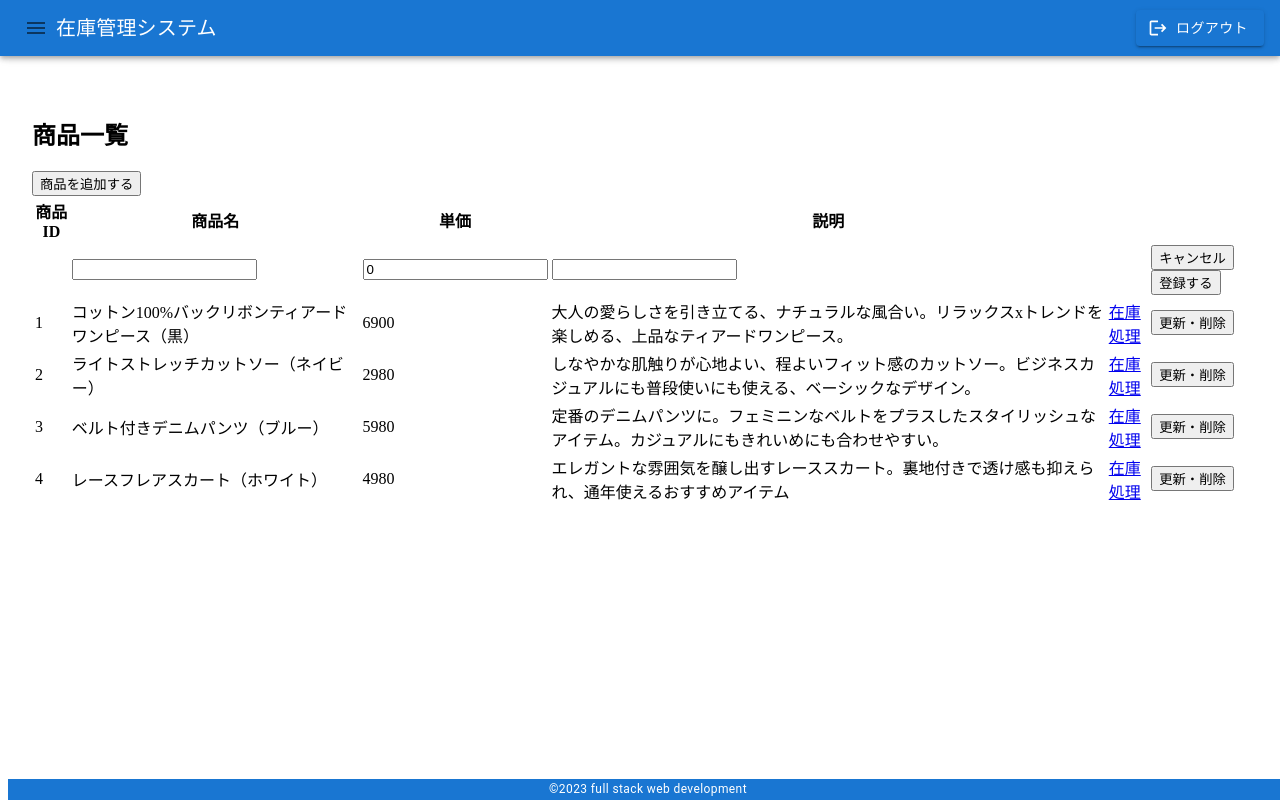
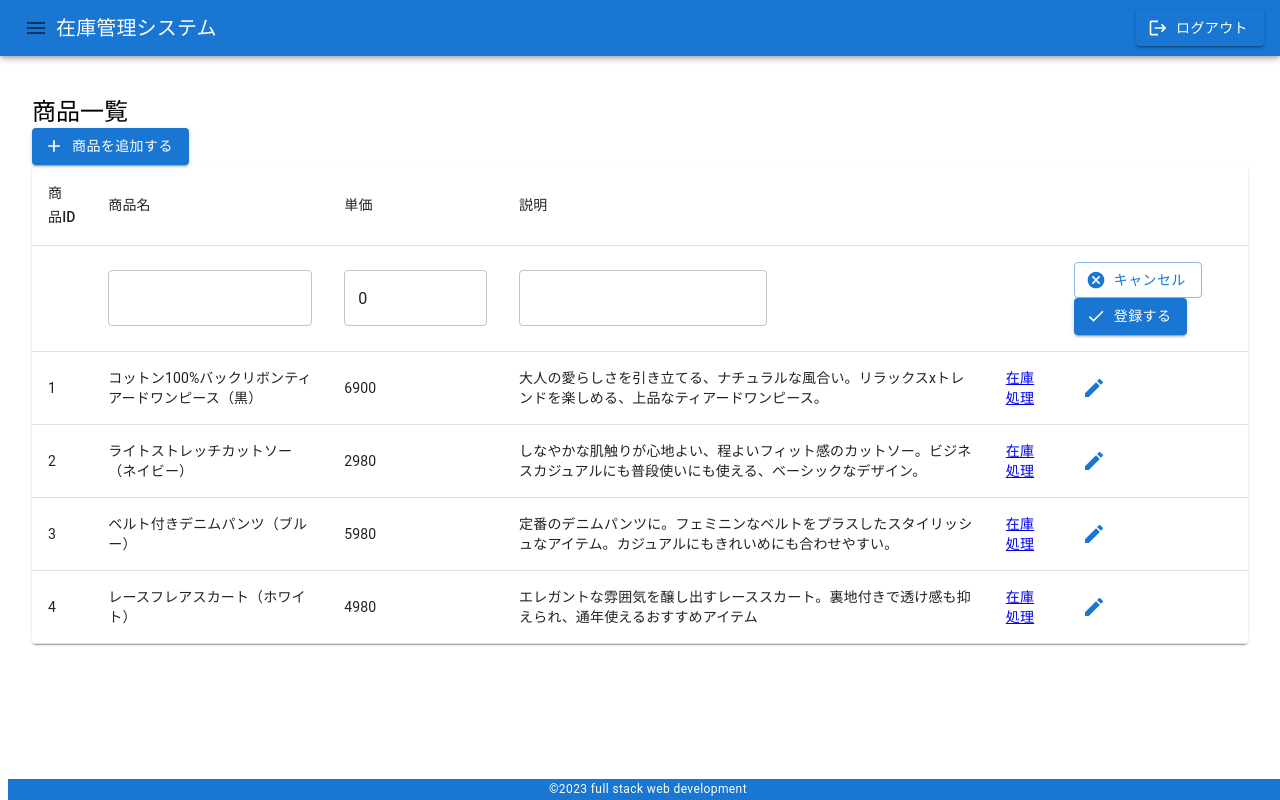
Before and after one commit to takumi-ya/writing-full-stack-web-devlopment, a Next.js app in the folder frontend/: page /inventory/products in a window 1280 px wide. Both pictures are taken after a click on the button "商品を追加する". Built offline with nearby package versions, Linux system fonts and the light colour scheme.

Commit message:
Refactor product list page to use Material Design components

```diff
--- a/frontend/app/inventory/products/page.tsx
+++ b/frontend/app/inventory/products/page.tsx
@@ -1,5 +1,29 @@
 "use client";
 
+import {
+  Add as AddIcon,
+  Cancel as CancelIcon,
+  Check as CheckIcon,
+  Delete as DeleteIcon,
+  Edit as EditIcon,
+} from "@mui/icons-material";
+import {
+  Alert,
+  AlertColor,
+  Box,
+  Button,
+  IconButton,
+  Paper,
+  Snackbar,
+  Table,
+  TableBody,
+  TableCell,
+  TableContainer,
+  TableHead,
+  TableRow,
+  TextField,
+  Typography,
+} from "@mui/material";
 import Link from "next/link";
 import { useEffect, useState } from "react";
 import { useForm } from "react-hook-form";
@@ -22,10 +46,22 @@ export default function Page() {
 
   // 読込データを保持
   const [data, setData] = useState<Array<ProductData>>([]);
+  const [open, setOpen] = useState(false);
+  const [severity, setSeverity] = useState<AlertColor>("success");
+  const [message, setMessage] = useState("");
+  const result = (severity: AlertColor, message: string) => {
+    setOpen(true);
+    setSeverity(severity);
+    setMessage(message);
+  };
+
+  const handleClose = (event: any, reason: any) => {
+    setOpen(false);
+  };
 
   useEffect(() => {
     setData(productsData);
-  }, []);
+  }, [open]);
 
   // 登録データの保持
   const [id, setId] = useState<number | null>(0);
@@ -67,6 +103,7 @@ export default function Page() {
     setId(0);
   };
   const handleAdd = (data: ProductData) => {
+    result("success", "商品が登録されました");
     setId(0);
   };
 
@@ -86,149 +123,211 @@ export default function Page() {
     setId(0);
   };
   const handleEdit = (data: ProductData) => {
+    result("success", "商品が更新されました");
     setId(0);
   };
   const handleDelete = (id: number) => {
+    result("success", "商品が削除されました");
     setId(0);
   };
 
   return (
-    <div>
-      <h2>商品一覧</h2>
-      <button type="button" onClick={handleShowNewRow}>
+    <>
+      <Snackbar open={open} autoHideDuration={3000} onClose={handleClose}>
+        <Alert severity={severity}>{message}</Alert>
+      </Snackbar>
+      <Typography variant="h5">商品一覧</Typography>
+      <Button
+        variant="contained"
+        startIcon={<AddIcon />}
+        onClick={() => handleShowNewRow()}
+      >
         商品を追加する
-      </button>
-      <form onSubmit={handleSubmit(onSubmit)}>
-        <table>
-          <thead>
-            <tr>
-              <th>商品ID</th>
-              <th>商品名</th>
-              <th>単価</th>
-              <th>説明</th>
-              <th></th>
-              <th></th>
-            </tr>
-          </thead>
-          <tbody>
+      </Button>
+      <Box
+        component="form"
+        onSubmit={handleSubmit(onSubmit)}
+        sx={{ height: 400, width: "100%" }}
+      >
+        <TableContainer component={Paper}>
+          <Table>
+            <TableHead>
+              <TableRow>
+                <TableCell>商品ID</TableCell>
+                <TableCell>商品名</TableCell>
+                <TableCell>単価</TableCell>
+                <TableCell>説明</TableCell>
+                <TableCell></TableCell>
+                <TableCell></TableCell>
+              </TableRow>
+            </TableHead>
+            <TableBody>
               {id === null ? (
-              <tr>
-                <td></td>
-                <td>
-                  <input
+                <TableRow>
+                  <TableCell></TableCell>
+                  <TableCell>
+                    <TextField
                       type="text"
                       id="name"
-                    {...register("name", { required: true, maxLength: 100 })}
+                      {...register("name", {
+                        required: "必須入力です。",
+                        maxLength: {
+                          value: 100,
+                          message: "100文字以内の商品名を入力してください。",
+                        },
+                      })}
+                      error={Boolean(errors.name)}
+                      helperText={errors.name?.message?.toString() || ""}
                     />
-                  {errors.name && (
-                    <div>100文字以内の商品名を入力してください</div>
-                  )}
-                </td>
-                <td>
-                  <input
+                  </TableCell>
+                  <TableCell>
+                    <TextField
                       type="number"
                       id="price"
                       {...register("price", {
-                      required: true,
-                      min: 1,
-                      max: 99999999,
+                        required: "必須入力です。",
+                        min: {
+                          value: 1,
+                          message: "1から99999999の数値を入力してください。",
+                        },
+                        max: {
+                          value: 99999999,
+                          message: "1から99999999の数値を入力してください。",
+                        },
                       })}
+                      error={Boolean(errors.price)}
+                      helperText={errors.price?.message?.toString() || ""}
                     />
-                  {errors.price && (
-                    <div>1から99999999の数値を入力してください</div>
-                  )}
-                </td>
-                <td>
-                  <input
+                  </TableCell>
+                  <TableCell>
+                    <TextField
                       type="text"
                       id="description"
                       {...register("description")}
                     />
-                </td>
+                  </TableCell>
                   {/* ルーティングのために追加 */}
-                <td></td>
-                <td>
-                  <button type="button" onClick={() => handleAddCancel()}>
+                  <TableCell></TableCell>
+                  <TableCell>
+                    <Button
+                      variant="outlined"
+                      startIcon={<CancelIcon />}
+                      onClick={() => handleAddCancel()}
+                    >
                       キャンセル
-                  </button>
-                  <button type="submit" onClick={() => setAction("add")}>
+                    </Button>
+                    <Button
+                      type="submit"
+                      variant="contained"
+                      startIcon={<CheckIcon />}
+                      onClick={() => setAction("add")}
+                    >
                       登録する
-                  </button>
-                </td>
-              </tr>
+                    </Button>
+                  </TableCell>
+                </TableRow>
               ) : (
                 ""
               )}
               {data.map((data: any) =>
                 id === data.id ? (
-                <tr key={data.id}>
-                  <td>{data.id}</td>
-                  <td>
-                    <input
+                  <TableRow key={data.id}>
+                    <TableCell>{data.id}</TableCell>
+                    <TableCell>
+                      <TextField
                         type="text"
                         id="name"
-                      {...register("name", { required: true, maxLength: 100 })}
+                        {...register("name", {
+                          required: "必須入力です。",
+                          maxLength: {
+                            value: 100,
+                            message: "100文字以内の商品名を入力してください。",
+                          },
+                        })}
+                        error={Boolean(errors.name)}
+                        helperText={errors.name?.message?.toString() || ""}
                       />
-                    {errors.name && (
-                      <div>100文字以内の商品名を入力してください</div>
-                    )}
-                  </td>
-                  <td>
-                    <input
+                    </TableCell>
+                    <TableCell>
+                      <TextField
                         type="number"
                         id="price"
                         {...register("price", {
-                        required: true,
-                        min: 1,
-                        max: 99999999,
+                          required: "必須入力です。",
+                          min: {
+                            value: 1,
+                            message: "1から99999999の数値を入力してください。",
+                          },
+                          max: {
+                            value: 99999999,
+                            message: "1から99999999の数値を入力してください。",
+                          },
                         })}
+                        error={Boolean(errors.price)}
+                        helperText={errors.price?.message?.toString() || ""}
                       />
-                    {errors.price && (
-                      <div>1から99999999の数値を入力してください</div>
-                    )}
-                  </td>
-                  <td>
-                    <input
+                    </TableCell>
+                    <TableCell>
+                      <TextField
                         type="text"
                         id="description"
                         {...register("description")}
                       />
-                  </td>
-                  <td></td>
-                  <td>
-                    <button type="button" onClick={() => handleEditCancel()}>
+                    </TableCell>
+                    <TableCell></TableCell>
+                    <TableCell>
+                      <Button
+                        variant="outlined"
+                        startIcon={<CancelIcon />}
+                        onClick={() => handleAddCancel()}
+                      >
                         キャンセル
-                    </button>
-                    <button type="submit" onClick={() => setAction("update")}>
+                      </Button>
+                      <Button
+                        type="submit"
+                        variant="contained"
+                        startIcon={<CheckIcon />}
+                        onClick={() => setAction("update")}
+                      >
                         更新する
-                    </button>
-                    <button type="submit" onClick={() => setAction("delete")}>
-                      削除する
-                    </button>
-                  </td>
-                </tr>
+                      </Button>
+                      <IconButton
+                        aria-label="削除する"
+                        type="submit"
+                        color="warning"
+                        onClick={() => setAction("delete")}
+                      >
+                        <DeleteIcon />
+                      </IconButton>
+                    </TableCell>
+                  </TableRow>
                 ) : (
-                <tr key={data.id}>
-                  <td>{data.id}</td>
-                  <td>{data.name}</td>
-                  <td>{data.price}</td>
-                  <td>{data.description}</td>
-                  <td>
-                    <Link href={"/inventory/products/${data.id}"}>
+                  <TableRow key={data.id}>
+                    <TableCell>{data.id}</TableCell>
+                    <TableCell>{data.name}</TableCell>
+                    <TableCell>{data.price}</TableCell>
+                    <TableCell>{data.description}</TableCell>
+                    <TableCell>
+                      <Link href={`/inventory/products/${data.id}`}>
                         在庫処理
                       </Link>
-                  </td>
-                  <td>
-                    <button onClick={() => handleEditRow(data.id)}>
-                      更新・削除
-                    </button>
-                  </td>
-                </tr>
+                    </TableCell>
+                    <TableCell>
+                      <IconButton
+                        aria-label="編集する"
+                        color="primary"
+                        onClick={() => handleEditRow(data.id)}
+                      >
+                        <EditIcon />
+                      </IconButton>
+                    </TableCell>
+                  </TableRow>
                 )
               )}
-          </tbody>
-        </table>
-      </form>
-    </div>
+            </TableBody>
+          </Table>
+        </TableContainer>
+      </Box>
+    </>
   );
 }
```
Lines whose indentation alone changed are shown as unchanged.
